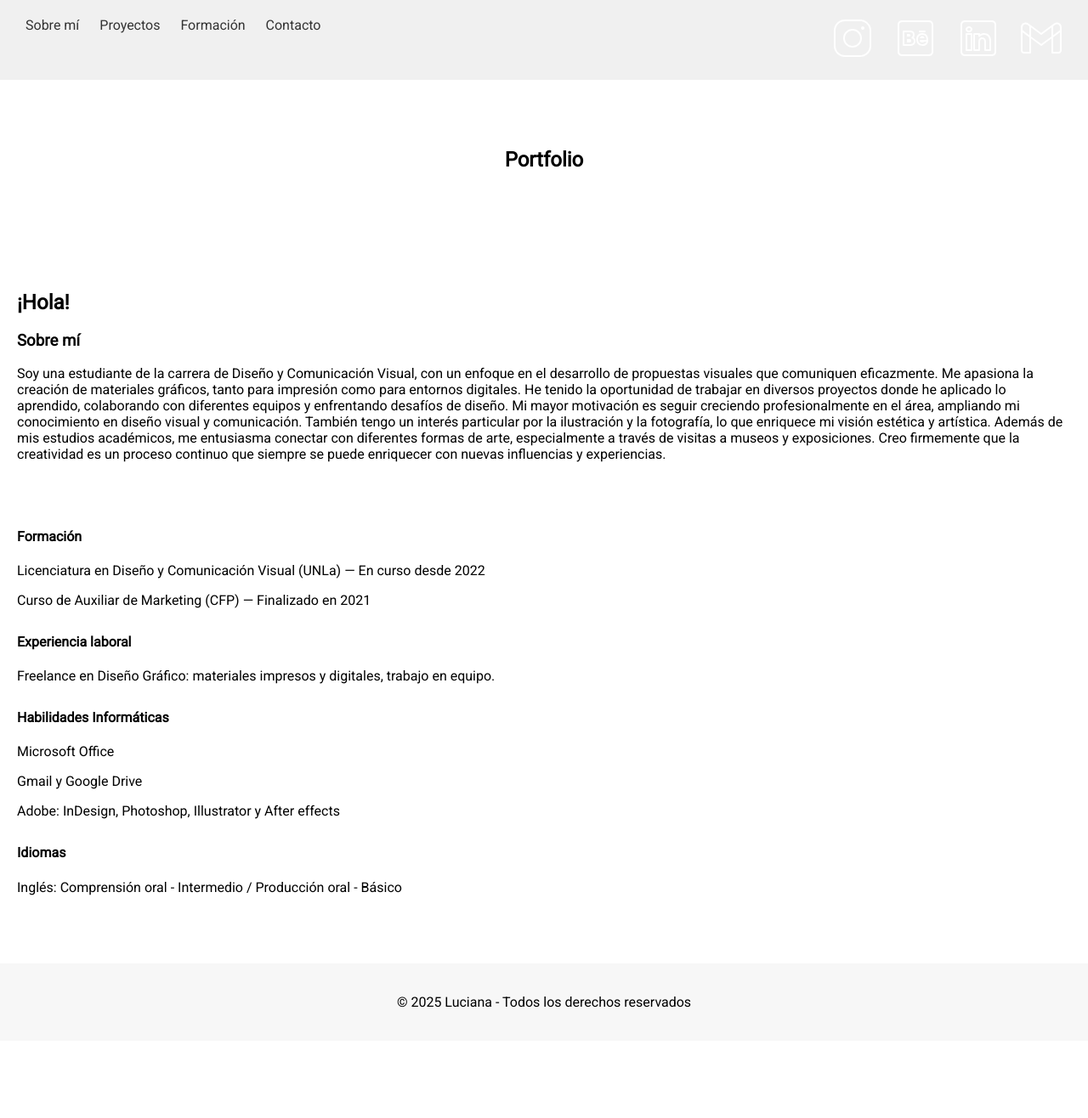
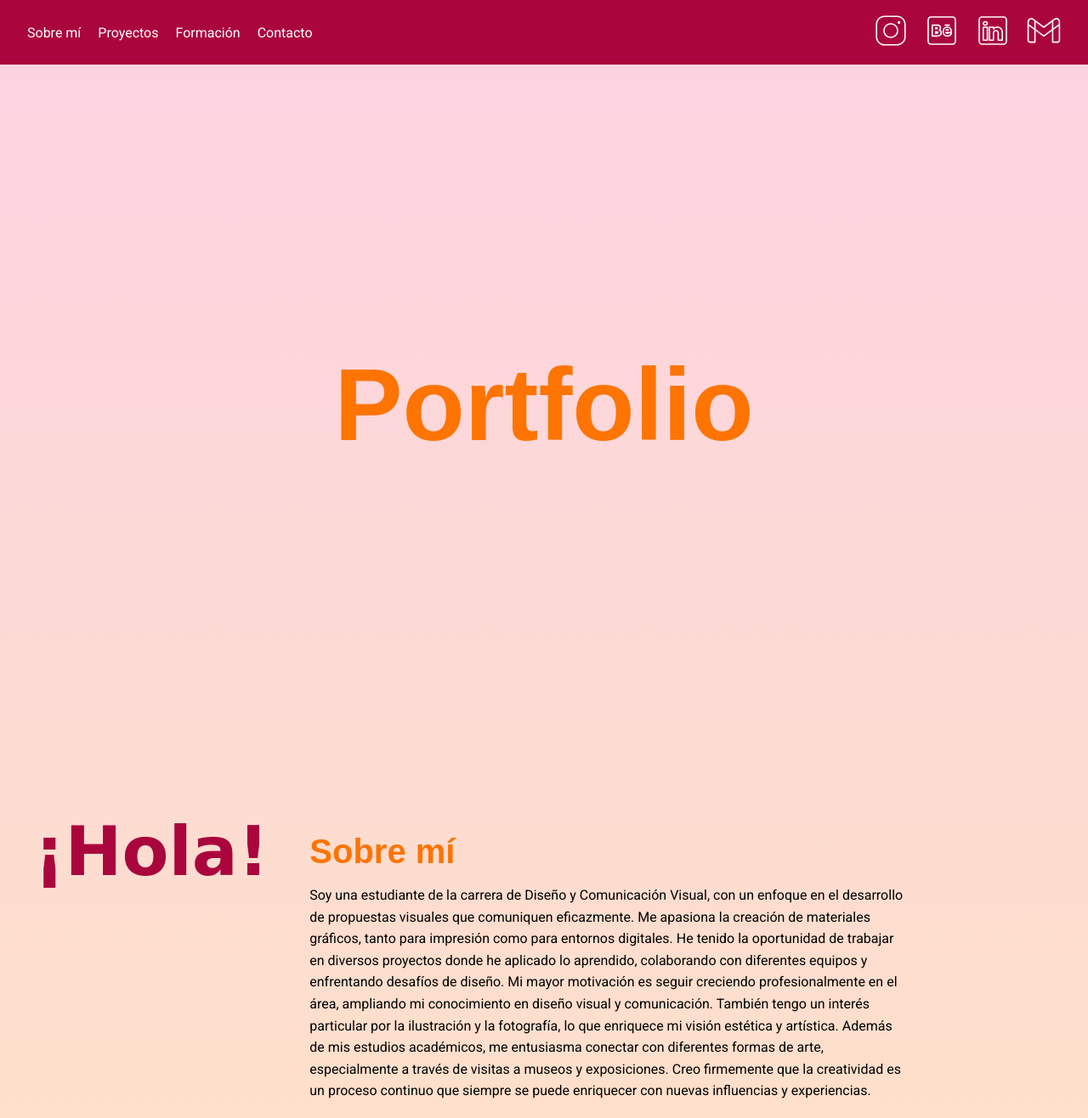
Before and after one commit to Lul1zarraga/portfolio, a plain HTML site: page index.html in a window 1280 px wide. Shown: the top 1316 px of the page at 85% size. Before the commit the page ends 1225 px from the top, so only its background shows below. Drawn offline with Linux system fonts and the light colour scheme; a web font is replaced by a local one.

Commit message:
va de vuelta

```diff
--- a/estilos.css
+++ b/estilos.css
@@ -1,52 +1,211 @@
+@import url('https://fonts.googleapis.com/css2?family=Meow+Script&family=Roboto&display=swap');
+
 body {
+  margin: 0;
   font-family: 'Roboto', sans-serif;
-  margin: 0;
-  padding: 0;
+  background: linear-gradient(to bottom, #fcd2e2, #ffe5c2);
+  color: white;
 }
 
+/* HEADER */
 header {
   display: flex;
   justify-content: space-between;
-  padding: 20px;
-  background: #f0f0f0;
+  padding: 16px 32px;
+  background-color: #aa063d;
 }
 
-nav a {
-  margin: 0 10px;
-  text-decoration: none;
-  color: #333;
+.nav-left,
+.nav-right {
+  display: flex;
+  gap: 20px;
+  align-items: center;
 }
 
-.inicio {
-  text-align: center;
-  padding: 60px 20px;
+.nav-left a,
+.nav-right a {
+  color: white;
+  text-decoration: none;
+  font-family: 'Roboto', sans-serif;
+  font-size: 16px;
 }
 
-.sobre-mi {
-  scroll-margin-top: 80px; /* evita que se corte el scroll por el header */
-  padding: 40px 20px 20px;
-  margin-bottom: 10px;
+.nav-right a img {
+  width: 40px;
+  height: 40px;
+  transition: transform 0.3s ease;
 }
 
+.nav-right a img:hover {
+  transform: scale(1.1);
+}
+
+/* INICIO */
+.inicio {
+  height: 100vh;
+  display: flex;
+  justify-content: center;
+  align-items: center;
+}
+
+.inicio h1 {
+  font-family: 'tt-travels-next', sans-serif;
+  font-size: 120px;
+  color: rgb(253, 116, 3);
+  animation: aparecer 1.5s ease forwards;
+  opacity: 0;
+}
+
+@keyframes aparecer {
+  from {
+    opacity: 0;
+    transform: translateY(40px);
+  }
+  to {
+    opacity: 1;
+    transform: translateY(0);
+  }
+}
+
+/* SOBRE MI */
+.sobre-mi {
+  padding: 64px 32px;
+  font-family: 'tt-travels-next', sans-serif;
+  font-size: 40px;
+  color: rgb(253, 116, 3);
+}
+
+.contenedor-sobre-mi {
+  display: flex;
+  flex-wrap: wrap;
+  gap: 48px;
+  max-width: 1200px;
+  margin: 0 auto;
+}
+
+.hola {
+  font-family: 'Meow Script', cursive;
+  font-size: 80px;
+  color: #aa063d;
+  margin-top: 16px;
+}
+
+.texto-sobre-mi h3 {
+  font-size: 40px;
+  margin-bottom: 16px;
+  color: rgb(253, 116, 3);
+}
+
+.texto-sobre-mi p {
+  font-size: 16px;
+  line-height: 1.6;
+  color: black;
+  max-width: 700px;
+  font-family: 'Roboto', sans-serif;
+}
+
+/* SECCIONES HORIZONTALES */
+.secciones-horizontales {
+  display: flex;
+  flex-wrap: wrap;
+  justify-content: center;
+  gap: 24px;
+  padding: 64px 32px;
+  background: transparent; /* Deja ver el degradado */
+}
+
+/* Aquí sacamos la animación inicial para que no aparezcan animadas al cargar */
+.contenido {
+  background-color: rgb(253, 116, 3);
+  border-radius: 12px;
+  padding: 16px;
+  flex: 1 1 220px;
+  max-width: 300px;
+  box-shadow: 0 0 12px rgba(0, 0, 0, 0.1);
+  font-family: 'Roboto', sans-serif;
+  color: white;
+
+  opacity: 0;                 /* Empezar invisibles */
+  transform: translateX(-100%); /* Empezar fuera de pantalla a la izquierda */
+}
+
+/* Animación que hace entrar desde la izquierda */
+@keyframes entrarDesdeIzquierda {
+  to {
+    opacity: 1;
+    transform: translateX(0);
+  }
+}
+
+/* Cuando se agrega la clase animar a .secciones-horizontales, activamos la animación */
+.secciones-horizontales.animar .contenido {
+  animation: entrarDesdeIzquierda 0.8s ease forwards;
+}
+
+/* Delays para que las columnas aparezcan escalonadas */
+.secciones-horizontales.animar .contenido:nth-child(1) {
+  animation-delay: 0.2s;
+}
+
+.secciones-horizontales.animar .contenido:nth-child(2) {
+  animation-delay: 0.4s;
+}
+
+.secciones-horizontales.animar .contenido:nth-child(3) {
+  animation-delay: 0.6s;
+}
+
+.secciones-horizontales.animar .contenido:nth-child(4) {
+  animation-delay: 0.8s;
+}
+
+/* TITULOS Y PARRAFOS EN CADA COLUMNA */
+.contenido h4 {
+  color: white;
+  font-size: 20px;
+  margin-bottom: 12px;
+}
+
+.contenido p {
+  margin-bottom: 8px;
+  font-size: 16px;
+  line-height: 1.4;
+}
+
+/* RESPONSIVO */
+@media (max-width: 768px) {
+  .contenedor-sobre-mi {
+    flex-direction: column;
+    align-items: center;
+    text-align: center;
+  }
+
+  .inicio h1 {
+    font-size: 64px;
+    text-align: center;
+  }
+
+  .contenido {
+    max-width: 100%;
+  }
+}
+
+/* FOOTER */
+footer {
+  background-color: #aa063d;
+  text-align: center;
+  padding: 16px;
+  color: white;
+  font-size: 16px;
+  font-family: 'Roboto', sans-serif;
+}
 .secciones-horizontales {
   opacity: 0;
   transform: translateY(50px);
-  transition: opacity 1s ease, transform 1s ease;
-  padding: 10px 20px 30px;
-  margin-bottom: 20px;
+  transition: opacity 0.6s ease, transform 0.6s ease;
 }
 
 .secciones-horizontales.animar {
   opacity: 1;
   transform: translateY(0);
 }
-
-.contenido {
-  margin-bottom: 30px;
-}
-
-footer {
-  text-align: center;
-  padding: 20px 10px;
-  background-color: #f7f7f7;
-}
--- a/index.html
+++ b/index.html
@@ -84,33 +84,33 @@
   <footer>
     <p>&copy; 2025 Luciana - Todos los derechos reservados</p>
   </footer>
+</body>
 
 <script>
   document.addEventListener("DOMContentLoaded", function () {
     const enlaceSobreMi = document.querySelector('nav.nav-left a[href="#sobre-mi"]');
-      const secciones = document.querySelector(".secciones-horizontales");
-      const sobreMi = document.getElementById("sobre-mi");
+    const secciones = document.querySelector('.secciones-horizontales');
 
-      // Activar animación al hacer clic en "Sobre mí"
+    // 1. Animar cuando se hace clic en "Sobre mí"
     enlaceSobreMi.addEventListener("click", function () {
       setTimeout(() => {
-          secciones.classList.add("animar");
-        }, 500); // 0.5 segundos
+        secciones.classList.add('animar');
+      }, 500); // medio segundo
     });
 
-      // Activar animación al hacer scroll (cuando aparece sobre-mi)
-      const observer = new IntersectionObserver(
-        (entries) => {
-          entries.forEach((entry) => {
+    // 2. Animar cuando aparece en pantalla (scroll)
+    const observer = new IntersectionObserver((entries) => {
+      entries.forEach(entry => {
         if (entry.isIntersecting) {
-              secciones.classList.add("animar");
+          secciones.classList.add('animar');
         }
       });
-        },
-        { threshold: 0.5 }
-      );
-      observer.observe(sobreMi);
+    }, {
+      threshold: 0.3 // cuando se vea el 30% del contenedor
+    });
+
+    observer.observe(secciones);
   });
 </script>
-</body>
+
 </html>
```
Lines whose indentation alone changed are shown as unchanged.
